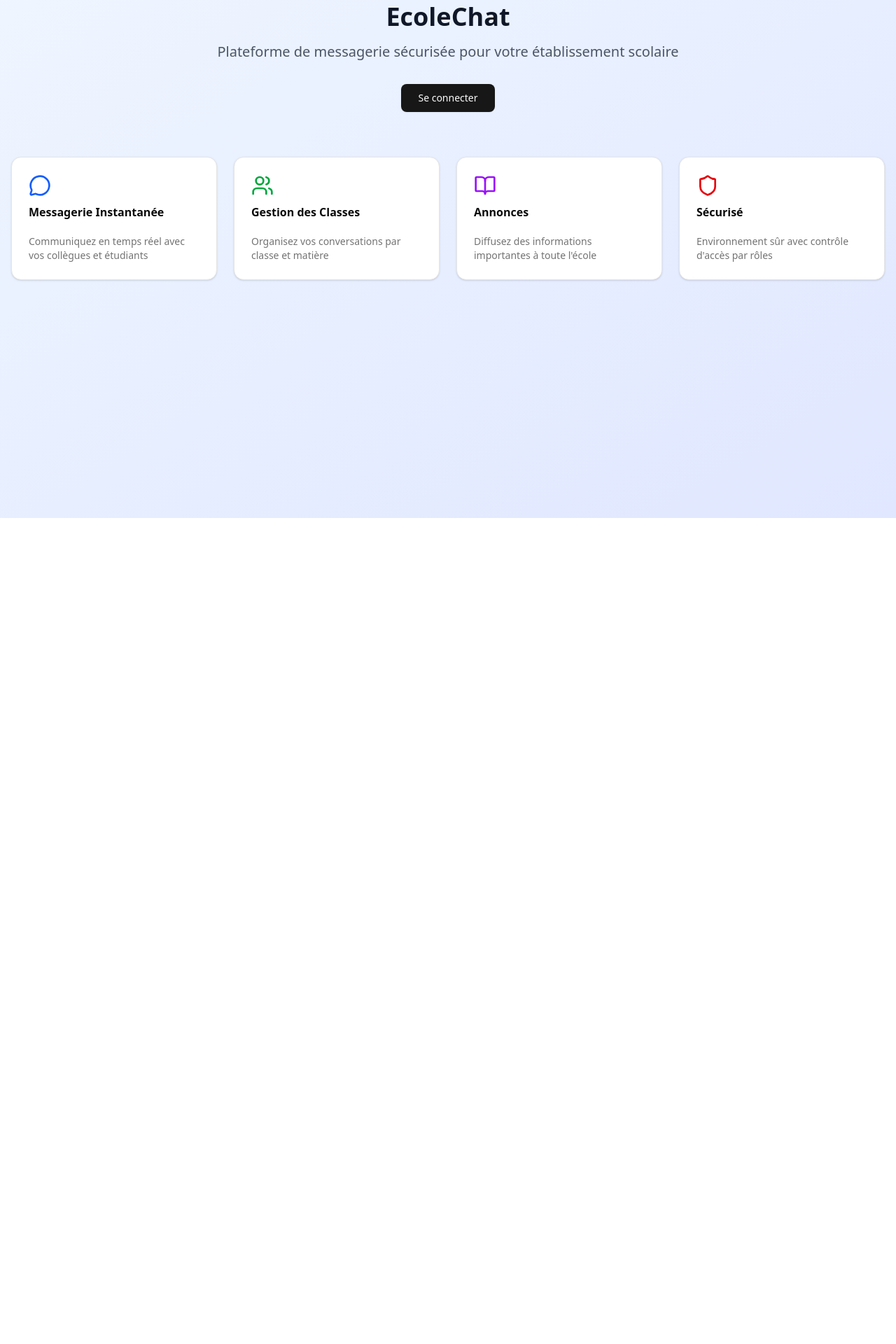
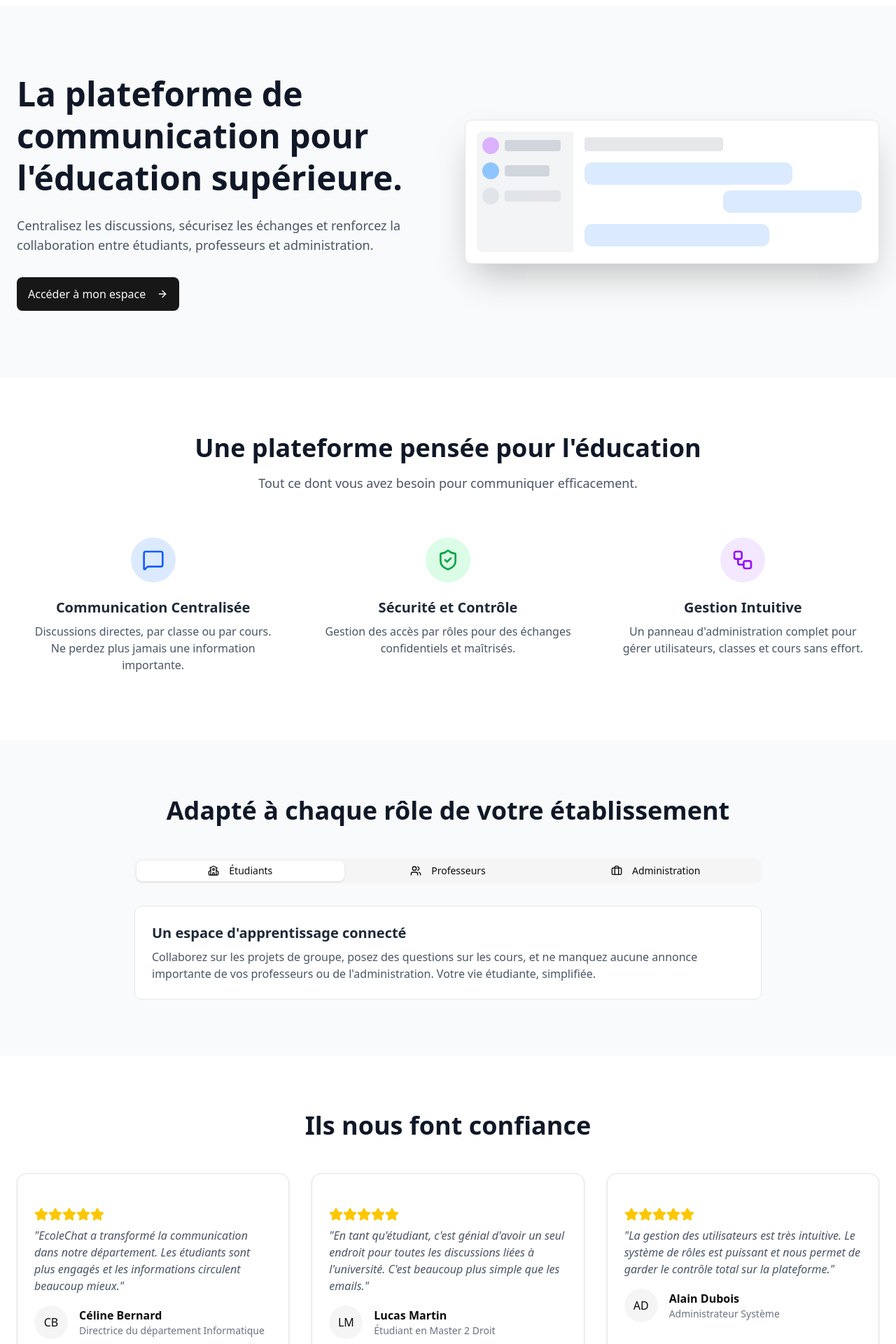
Before and after one commit to Emmanuel-365/chat, a Next.js app: page / in a window 1280 px wide. Shown: the part 60-1980 px from the top of the page at 70% size. Before the commit the page ends 800 px from the top, so only its background shows below. Built offline with nearby package versions, Linux system fonts and the light colour scheme; no server answers.

Commit message:
amelioration de l'UI/UX de la page d'accueil.

```diff
--- a/app/page.tsx
+++ b/app/page.tsx
@@ -4,8 +4,189 @@ import { useAuth } from "@/hooks/use-auth"
 import { useRouter } from "next/navigation"
 import { useEffect } from "react"
 import { Button } from "@/components/ui/button"
-import { Card, CardContent, CardDescription, CardHeader, CardTitle } from "@/components/ui/card"
-import { MessageCircle, Users, BookOpen, Shield } from "lucide-react"
+import { Card, CardContent, CardHeader, CardTitle } from "@/components/ui/card"
+import { Tabs, TabsContent, TabsList, TabsTrigger } from "@/components/ui/tabs"
+import { Avatar, AvatarFallback, AvatarImage } from "@/components/ui/avatar"
+import { MessageSquare, Users, ShieldCheck, ArrowRight, School, Workflow, Briefcase, Star } from "lucide-react"
+
+// 1. Barre de Navigation
+const Navigation = () => {
+  const router = useRouter()
+  return (
+    <header className="container mx-auto px-6 py-4 flex justify-between items-center bg-white dark:bg-gray-950 sticky top-0 z-50">
+      <div className="font-bold text-xl text-gray-900 dark:text-white">EcoleChat</div>
+      <Button onClick={() => router.push("/login")}>Se connecter</Button>
+    </header>
+  )
+}
+
+// 2. Section Héros
+const HeroSection = () => {
+  const router = useRouter()
+  return (
+    <section className="py-20 md:py-24 bg-gray-50 dark:bg-gray-900">
+      <div className="container mx-auto px-6 grid md:grid-cols-2 gap-12 items-center">
+        <div className="text-center md:text-left">
+          <h1 className="text-4xl md:text-5xl font-bold text-gray-900 dark:text-white leading-tight">
+            La plateforme de communication pour l'éducation supérieure.
+          </h1>
+          <p className="mt-6 text-lg text-gray-600 dark:text-gray-300">
+            Centralisez les discussions, sécurisez les échanges et renforcez la collaboration entre étudiants, professeurs et administration.
+          </p>
+          <div className="mt-8">
+            <Button onClick={() => router.push("/login")} size="lg" className="text-base px-8 py-6">
+              Accéder à mon espace <ArrowRight className="ml-2 h-5 w-5" />
+            </Button>
+          </div>
+        </div>
+        <div className="hidden md:block">
+          <div className="bg-white dark:bg-gray-800 rounded-lg shadow-2xl p-4 border border-gray-200 dark:border-gray-700">
+            <div className="flex space-x-2">
+              <div className="w-1/4 bg-gray-100 dark:bg-gray-700 rounded-l-md p-2 space-y-3">
+                <div className="flex items-center space-x-2"> <div className="w-6 h-6 rounded-full bg-purple-300"></div> <div className="w-20 h-4 rounded bg-gray-300 dark:bg-gray-600"></div> </div>
+                <div className="flex items-center space-x-2"> <div className="w-6 h-6 rounded-full bg-blue-300"></div> <div className="w-16 h-4 rounded bg-gray-300 dark:bg-gray-600"></div> </div>
+                <div className="flex items-center space-x-2 opacity-50"> <div className="w-6 h-6 rounded-full bg-gray-300"></div> <div className="w-20 h-4 rounded bg-gray-300 dark:bg-gray-600"></div> </div>
+              </div>
+              <div className="w-3/4 bg-white dark:bg-gray-800 p-2">
+                <div className="w-1/2 h-5 rounded bg-gray-200 dark:bg-gray-700 mb-4"></div>
+                <div className="w-3/4 h-8 rounded-lg bg-blue-100 dark:bg-blue-900/50 mb-2"></div>
+                <div className="w-1/2 h-8 rounded-lg bg-blue-100 dark:bg-blue-900/50 mb-4 ml-auto"></div>
+                <div className="w-2/3 h-8 rounded-lg bg-blue-100 dark:bg-blue-900/50"></div>
+              </div>
+            </div>
+          </div>
+        </div>
+      </div>
+    </section>
+  )
+}
+
+// 3. Section Fonctionnalités
+const FeaturesSection = () => (
+  <section className="py-20">
+    <div className="container mx-auto px-6">
+      <div className="text-center mb-12">
+        <h2 className="text-3xl md:text-4xl font-bold text-gray-900 dark:text-white">Une plateforme pensée pour l'éducation</h2>
+        <p className="mt-4 text-lg text-gray-600 dark:text-gray-300">Tout ce dont vous avez besoin pour communiquer efficacement.</p>
+      </div>
+      <div className="grid md:grid-cols-3 gap-8">
+        <div className="text-center p-4">
+          <div className="inline-block p-4 bg-blue-100 dark:bg-blue-900/50 rounded-full"><MessageSquare className="h-8 w-8 text-blue-600 dark:text-blue-400" /></div>
+          <h3 className="text-xl font-bold mt-4">Communication Centralisée</h3>
+          <p className="mt-2 text-gray-600 dark:text-gray-300">Discussions directes, par classe ou par cours. Ne perdez plus jamais une information importante.</p>
+        </div>
+        <div className="text-center p-4">
+          <div className="inline-block p-4 bg-green-100 dark:bg-green-900/50 rounded-full"><ShieldCheck className="h-8 w-8 text-green-600 dark:text-green-400" /></div>
+          <h3 className="text-xl font-bold mt-4">Sécurité et Contrôle</h3>
+          <p className="mt-2 text-gray-600 dark:text-gray-300">Gestion des accès par rôles pour des échanges confidentiels et maîtrisés.</p>
+        </div>
+        <div className="text-center p-4">
+          <div className="inline-block p-4 bg-purple-100 dark:bg-purple-900/50 rounded-full"><Workflow className="h-8 w-8 text-purple-600 dark:text-purple-400" /></div>
+          <h3 className="text-xl font-bold mt-4">Gestion Intuitive</h3>
+          <p className="mt-2 text-gray-600 dark:text-gray-300">Un panneau d'administration complet pour gérer utilisateurs, classes et cours sans effort.</p>
+        </div>
+      </div>
+    </div>
+  </section>
+)
+
+// 4. Section "Pour Qui ?"
+const ForWhoSection = () => (
+  <section className="py-20 bg-gray-50 dark:bg-gray-900">
+    <div className="container mx-auto px-6">
+      <div className="text-center mb-12">
+        <h2 className="text-3xl md:text-4xl font-bold text-gray-900 dark:text-white">Adapté à chaque rôle de votre établissement</h2>
+      </div>
+      <Tabs defaultValue="students" className="w-full max-w-4xl mx-auto">
+        <TabsList className="grid w-full grid-cols-3">
+          <TabsTrigger value="students"><School className="mr-2 h-5 w-5"/>Étudiants</TabsTrigger>
+          <TabsTrigger value="teachers"><Users className="mr-2 h-5 w-5"/>Professeurs</TabsTrigger>
+          <TabsTrigger value="admins"><Briefcase className="mr-2 h-5 w-5"/>Administration</TabsTrigger>
+        </TabsList>
+        <TabsContent value="students" className="mt-6 p-6 bg-white dark:bg-gray-800 rounded-lg border border-gray-200 dark:border-gray-700">
+          <h3 className="text-xl font-bold mb-2">Un espace d'apprentissage connecté</h3>
+          <p className="text-gray-600 dark:text-gray-300">Collaborez sur les projets de groupe, posez des questions sur les cours, et ne manquez aucune annonce importante de vos professeurs ou de l'administration. Votre vie étudiante, simplifiée.</p>
+        </TabsContent>
+        <TabsContent value="teachers" className="mt-6 p-6 bg-white dark:bg-gray-800 rounded-lg border border-gray-200 dark:border-gray-700">
+          <h3 className="text-xl font-bold mb-2">Animez vos cours efficacement</h3>
+          <p className="text-gray-600 dark:text-gray-300">Partagez des ressources, répondez aux questions et envoyez des annonces à vos classes en quelques clics. Communiquez facilement avec vos collègues et l'administration.</p>
+        </TabsContent>
+        <TabsContent value="admins" className="mt-6 p-6 bg-white dark:bg-gray-800 rounded-lg border border-gray-200 dark:border-gray-700">
+          <h3 className="text-xl font-bold mb-2">Supervisez et gérez en toute sérénité</h3>
+          <p className="text-gray-600 dark:text-gray-300">Invitez de nouveaux membres, définissez les rôles, créez les classes et les cours. Gardez une vue d'ensemble sur l'activité de la plateforme et assurez un environnement sûr pour tous.</p>
+        </TabsContent>
+      </Tabs>
+    </div>
+  </section>
+)
+
+// 5. Section Témoignages
+const TestimonialsSection = () => (
+  <section className="py-20">
+    <div className="container mx-auto px-6">
+      <div className="text-center mb-12">
+        <h2 className="text-3xl md:text-4xl font-bold text-gray-900 dark:text-white">Ils nous font confiance</h2>
+      </div>
+      <div className="grid md:grid-cols-3 gap-8">
+        <Card className="bg-white dark:bg-gray-900">
+          <CardContent className="pt-6">
+            <div className="flex mb-2"> {[...Array(5)].map((_, i) => <Star key={i} className="h-5 w-5 text-yellow-400 fill-current" />)} </div>
+            <p className="italic text-gray-600 dark:text-gray-300">"EcoleChat a transformé la communication dans notre département. Les étudiants sont plus engagés et les informations circulent beaucoup mieux."</p>
+            <div className="mt-4 flex items-center">
+              <Avatar className="h-12 w-12 mr-4"><AvatarFallback>CB</AvatarFallback></Avatar>
+              <div>
+                <p className="font-bold">Céline Bernard</p>
+                <p className="text-sm text-gray-500">Directrice du département Informatique</p>
+              </div>
+            </div>
+          </CardContent>
+        </Card>
+        <Card className="bg-white dark:bg-gray-900">
+          <CardContent className="pt-6">
+            <div className="flex mb-2"> {[...Array(5)].map((_, i) => <Star key={i} className="h-5 w-5 text-yellow-400 fill-current" />)} </div>
+            <p className="italic text-gray-600 dark:text-gray-300">"En tant qu'étudiant, c'est génial d'avoir un seul endroit pour toutes les discussions liées à l'université. C'est beaucoup plus simple que les emails."</p>
+            <div className="mt-4 flex items-center">
+              <Avatar className="h-12 w-12 mr-4"><AvatarFallback>LM</AvatarFallback></Avatar>
+              <div>
+                <p className="font-bold">Lucas Martin</p>
+                <p className="text-sm text-gray-500">Étudiant en Master 2 Droit</p>
+              </div>
+            </div>
+          </CardContent>
+        </Card>
+        <Card className="bg-white dark:bg-gray-900">
+          <CardContent className="pt-6">
+            <div className="flex mb-2"> {[...Array(5)].map((_, i) => <Star key={i} className="h-5 w-5 text-yellow-400 fill-current" />)} </div>
+            <p className="italic text-gray-600 dark:text-gray-300">"La gestion des utilisateurs est très intuitive. Le système de rôles est puissant et nous permet de garder le contrôle total sur la plateforme."</p>
+            <div className="mt-4 flex items-center">
+              <Avatar className="h-12 w-12 mr-4"><AvatarFallback>AD</AvatarFallback></Avatar>
+              <div>
+                <p className="font-bold">Alain Dubois</p>
+                <p className="text-sm text-gray-500">Administrateur Système</p>
+              </div>
+            </div>
+          </CardContent>
+        </Card>
+      </div>
+    </div>
+  </section>
+)
+
+// 6. Pied de Page
+const Footer = () => (
+  <footer className="bg-gray-100 dark:bg-gray-900">
+    <div className="container mx-auto px-6 py-8">
+      <div className="flex flex-col md:flex-row justify-between items-center">
+        <p className="text-gray-600 dark:text-gray-400">&copy; {new Date().getFullYear()} EcoleChat. Tous droits réservés.</p>
+        <div className="flex mt-4 md:mt-0 space-x-6">
+          <a href="#" className="text-gray-600 hover:text-gray-900 dark:text-gray-400 dark:hover:text-white">À propos</a>
+          <a href="#" className="text-gray-600 hover:text-gray-900 dark:text-gray-400 dark:hover:text-white">Contact</a>
+          <a href="#" className="text-gray-600 hover:text-gray-900 dark:text-gray-400 dark:hover:text-white">Confidentialité</a>
+        </div>
+      </div>
+    </div>
+  </footer>
+)
 
 export default function HomePage() {
   const { user, loading } = useAuth()
@@ -13,80 +194,28 @@ export default function HomePage() {
 
   useEffect(() => {
     if (!loading && user) {
-      // Redirect authenticated users to dashboard
       router.push("/dashboard")
     }
   }, [user, loading, router])
 
-  if (loading) {
+  if (loading || user) {
     return (
-      <div className="flex items-center justify-center min-h-screen">
+      <div className="flex items-center justify-center min-h-screen bg-gray-50 dark:bg-gray-900">
         <div className="animate-spin rounded-full h-8 w-8 border-b-2 border-primary"></div>
       </div>
     )
   }
 
-  if (user) {
-    return null // Will redirect to dashboard
-  }
-
   return (
-    <div className="min-h-screen bg-gradient-to-br from-blue-50 to-indigo-100 dark:from-gray-900 dark:to-gray-800">
-      <div className="container mx-auto px-4 py-16">
-        <div className="text-center mb-16">
-          <h1 className="text-4xl font-bold text-gray-900 dark:text-white mb-4">EcoleChat</h1>
-          <p className="text-xl text-gray-600 dark:text-gray-300 mb-8">
-            Plateforme de messagerie sécurisée pour votre établissement scolaire
-          </p>
-          <div className="flex gap-4 justify-center">
-            <Button onClick={() => router.push("/login")} size="lg">
-              Se connecter
-            </Button>
-          </div>
-        </div>
-
-        <div className="grid md:grid-cols-2 lg:grid-cols-4 gap-6 mb-16">
-          <Card>
-            <CardHeader>
-              <MessageCircle className="h-8 w-8 text-blue-600 mb-2" />
-              <CardTitle>Messagerie Instantanée</CardTitle>
-            </CardHeader>
-            <CardContent>
-              <CardDescription>Communiquez en temps réel avec vos collègues et étudiants</CardDescription>
-            </CardContent>
-          </Card>
-
-          <Card>
-            <CardHeader>
-              <Users className="h-8 w-8 text-green-600 mb-2" />
-              <CardTitle>Gestion des Classes</CardTitle>
-            </CardHeader>
-            <CardContent>
-              <CardDescription>Organisez vos conversations par classe et matière</CardDescription>
-            </CardContent>
-          </Card>
-
-          <Card>
-            <CardHeader>
-              <BookOpen className="h-8 w-8 text-purple-600 mb-2" />
-              <CardTitle>Annonces</CardTitle>
-            </CardHeader>
-            <CardContent>
-              <CardDescription>Diffusez des informations importantes à toute l&apos;école</CardDescription>
-            </CardContent>
-          </Card>
-
-          <Card>
-            <CardHeader>
-              <Shield className="h-8 w-8 text-red-600 mb-2" />
-              <CardTitle>Sécurisé</CardTitle>
-            </CardHeader>
-            <CardContent>
-              <CardDescription>Environnement sûr avec contrôle d&apos;accès par rôles</CardDescription>
-            </CardContent>
-          </Card>
-        </div>
-      </div>
+    <div className="bg-white dark:bg-gray-950 text-gray-800 dark:text-gray-200">
+      <Navigation />
+      <main>
+        <HeroSection />
+        <FeaturesSection />
+        <ForWhoSection />
+        <TestimonialsSection />
+      </main>
+      <Footer />
     </div>
   )
 }
```
